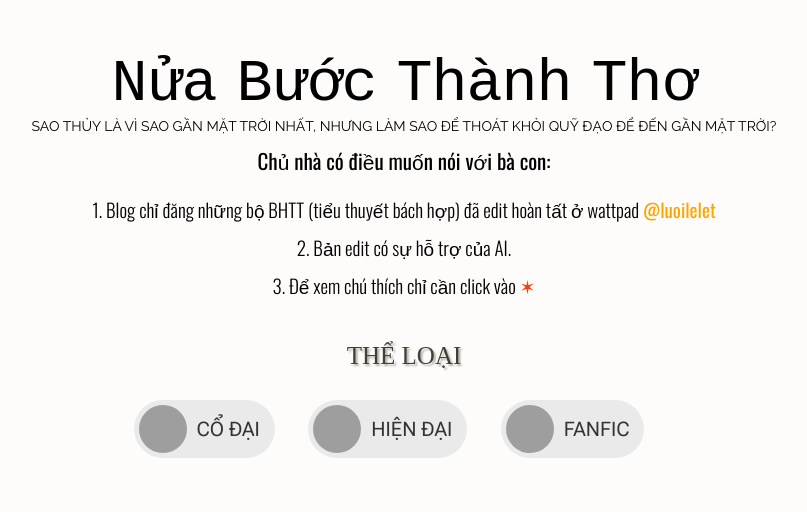
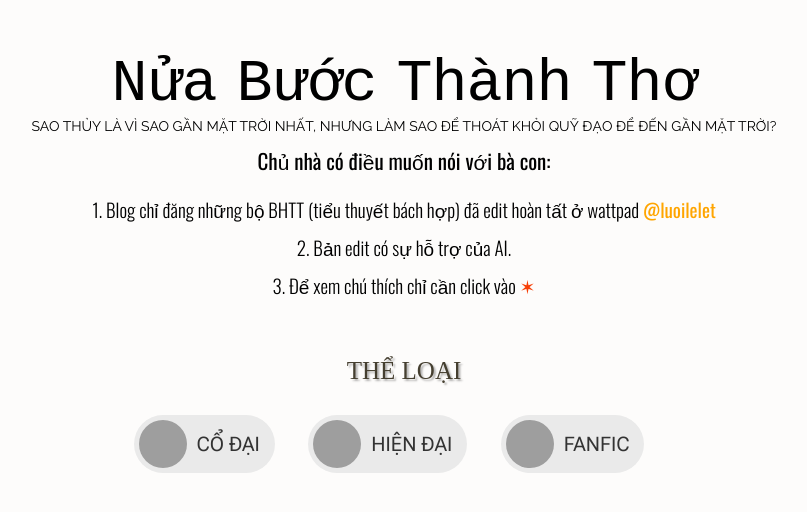
Before and after one commit to nuabuocthanhtho/nuabuocthanhtho.github.io, a Jekyll site: the page built from index.md, in a window 1280 px wide. Shown: the top 512 px of the page, without its empty margins (236-1043 px from the left). Built offline with Jekyll 4.4.1, drawn with Linux system fonts in a browser that asks for light colours; some web fonts are replaced; grey boxes are pictures that could not be loaded.

Commit message:
Update style.css

```diff
--- a/assets/css/style.css
+++ b/assets/css/style.css
@@ -1635,7 +1635,7 @@ div#Text1 {
 
 /* Giảm khoảng cách bên trên của cả khối "THỂ LOẠI" */
 div#HTML1 {
-    margin-top: 25px !important;
+    margin-top: 40px !important;
 }
 
 /* Đổi font và căn giữa cho chữ "THỂ LOẠI" */
```
